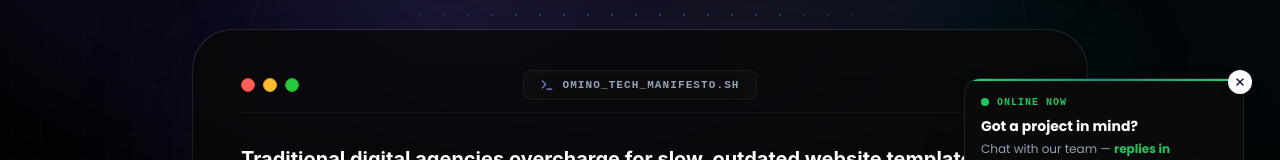
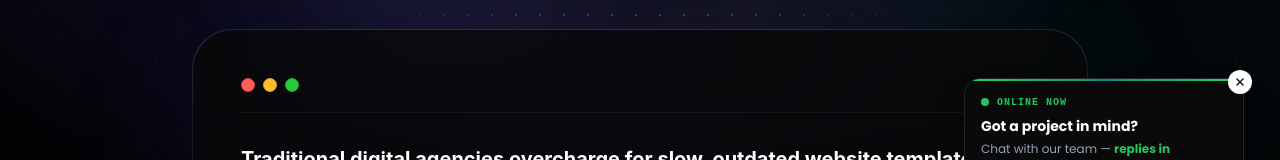
Before and after one commit to Ganesaa-vision/syncvision-labs-site, a React (Vite) app: page / in a window 1280 px wide. Shown: the part 501-661 px from the top of the page. Built offline with nearby package versions, Linux system fonts and the light colour scheme.

Commit message:
removed the text

```diff
--- a/views/HomeView.tsx
+++ b/views/HomeView.tsx
@@ -424,14 +424,6 @@ const HomeView: React.FC = () => {
                                             <div className="w-3.5 h-3.5 rounded-full bg-[#FF5F56] border border-[#E0443E] shadow-sm hover:brightness-110 transition-all cursor-pointer"></div>
                                             <div className="w-3.5 h-3.5 rounded-full bg-[#FFBD2E] border border-[#DEA123] shadow-sm hover:brightness-110 transition-all cursor-pointer"></div>
                                             <div className="w-3.5 h-3.5 rounded-full bg-[#27C93F] border border-[#1AAB29] shadow-sm hover:brightness-110 transition-all cursor-pointer"></div>
-                                        </div>
-
-                                        {/* Absolute centered title bar like Safari/Terminal */}
-                                        <div className="absolute left-0 right-0 flex justify-center pointer-events-none">
-                                            <div className="flex items-center gap-2 text-[11px] font-mono font-bold uppercase tracking-widest text-slate-600 dark:text-slate-400 bg-slate-100/50 dark:bg-white/[0.03] px-4 py-1.5 rounded-lg border border-slate-200/50 dark:border-white/5 shadow-sm backdrop-blur-md">
-                                                <Terminal size={14} className="text-indigo-500 dark:text-indigo-400" />
-                                                <span>Omino_Tech_Manifesto.sh</span>
-                                            </div>
                                         </div>
 
                                         {/* Spacer to perfectly balance the flex-between layout */}
```
